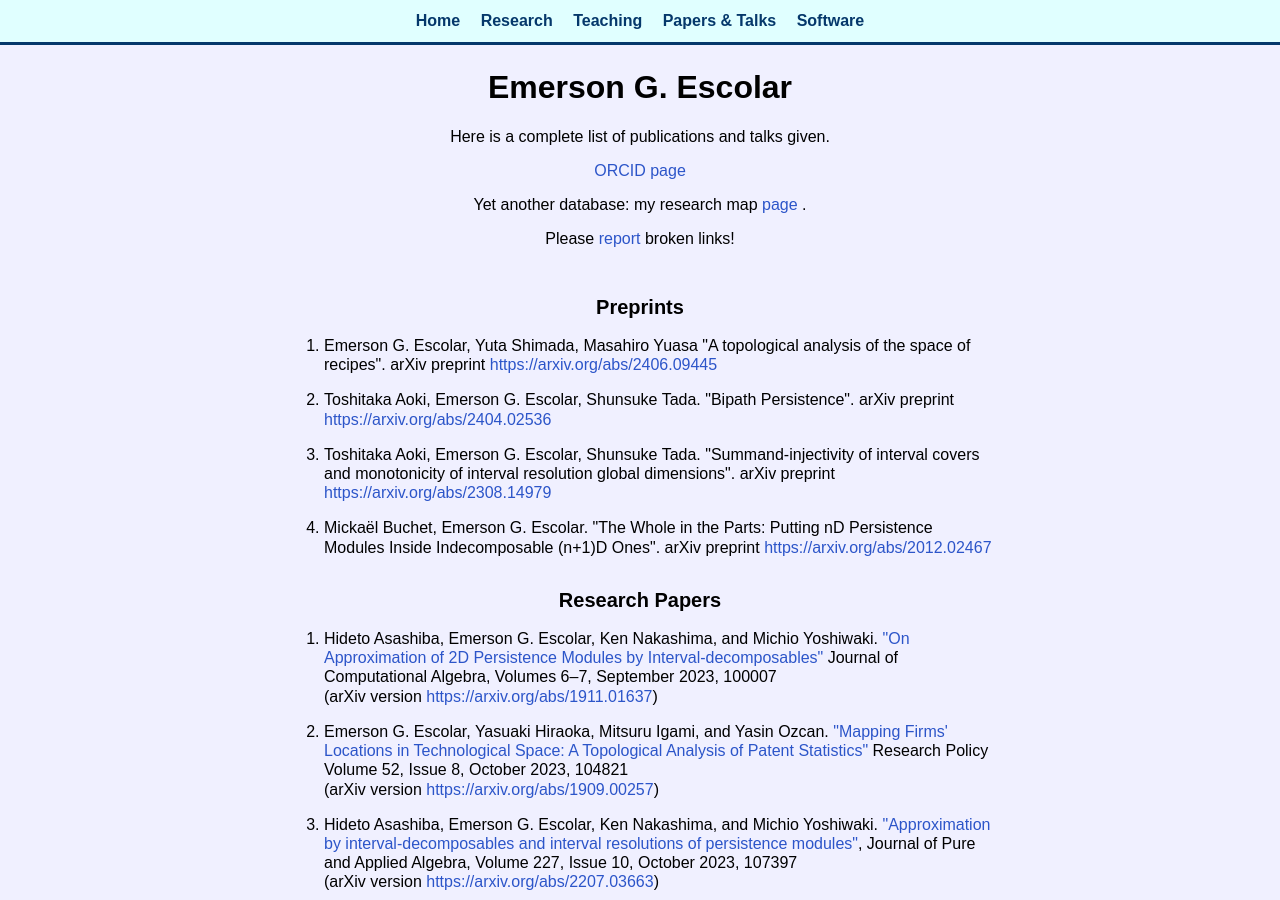
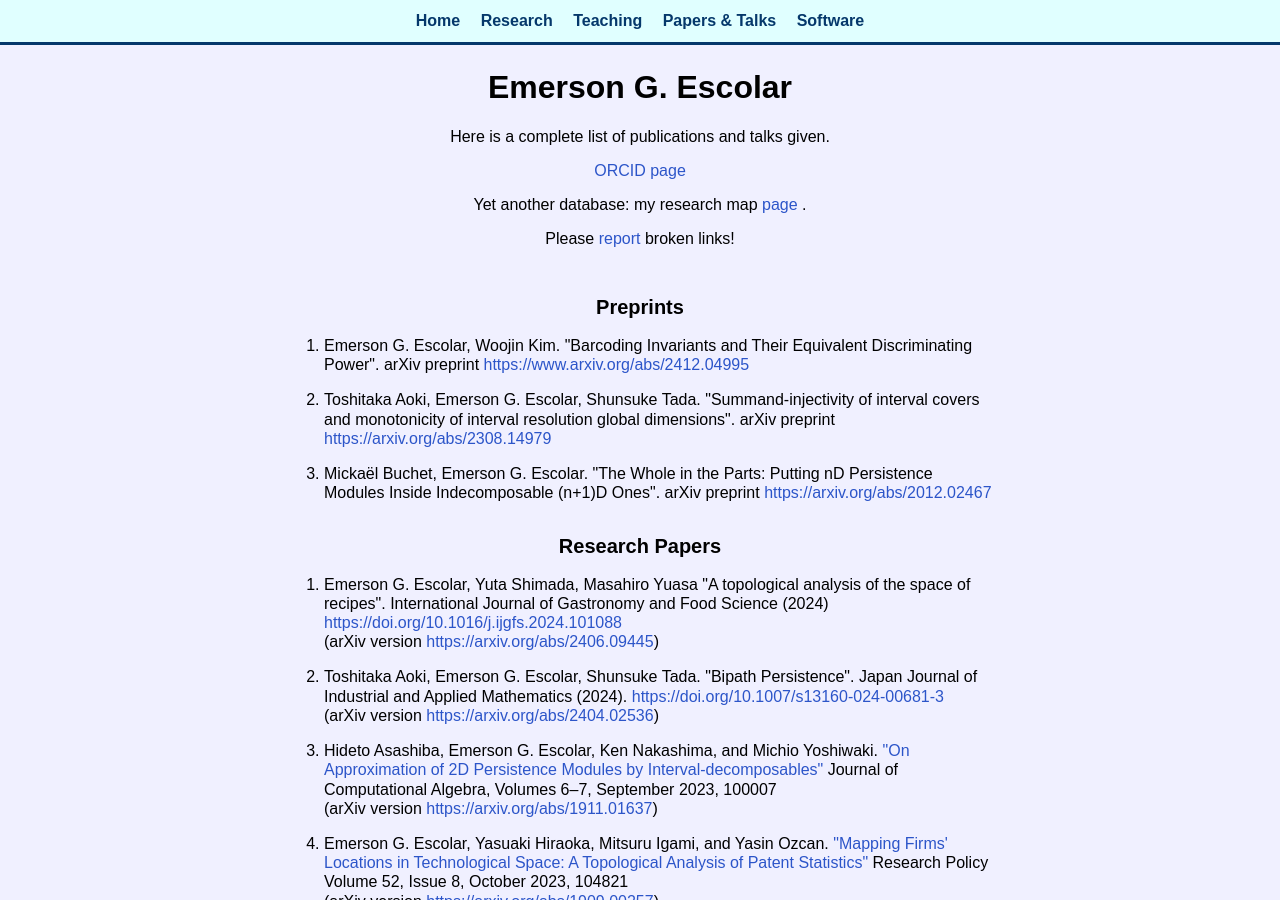
Before and after one commit to emerson-escolar/emerson-escolar.github.io, a Jekyll site: the page built from research_lists.html, in a window 1280 px wide and 900 px high. Built offline with Jekyll 4.4.1, drawn with Linux system fonts in a browser that asks for light colours.

Commit message:
update papers

```diff
--- a/research_lists.html
+++ b/research_lists.html
@@ -33,20 +33,11 @@ title: Emer's Papers & Talks
   <h2> Preprints </h2>
   <ol class="wordbox paperlist">
     <li>
-      Emerson G. Escolar, Yuta Shimada, Masahiro Yuasa
-      "A topological analysis of the space of recipes".
+      Emerson G. Escolar, Woojin Kim.
+      "Barcoding Invariants and Their Equivalent Discriminating Power".
       arXiv preprint
-      <a target="_blank" href=https://arxiv.org/abs/2406.09445>
-	https://arxiv.org/abs/2406.09445
-      </a>
-    </li>
-
-    <li>
-      Toshitaka Aoki, Emerson G. Escolar, Shunsuke Tada.
-      "Bipath Persistence".
-      arXiv preprint
-      <a target="_blank" href=https://arxiv.org/abs/2404.02536>
-        https://arxiv.org/abs/2404.02536
+      <a target="_blank" href=https://www.arxiv.org/abs/2412.04995>
+        https://www.arxiv.org/abs/2412.04995
       </a>
     </li>
 
@@ -73,6 +64,30 @@ title: Emer's Papers & Talks
 <section>
   <h2> Research Papers </h2>
   <ol class="wordbox paperlist">
+    <li>
+      Emerson G. Escolar, Yuta Shimada, Masahiro Yuasa
+      "A topological analysis of the space of recipes".
+      International Journal of Gastronomy and Food Science (2024)
+      <a target="_blank" href=https://doi.org/10.1016/j.ijgfs.2024.101088>
+        https://doi.org/10.1016/j.ijgfs.2024.101088</a>
+
+      <br />
+      (arXiv version <a target="_blank" href=https://arxiv.org/abs/2406.09445>
+        https://arxiv.org/abs/2406.09445</a>)
+    </li>
+
+    <li>
+      Toshitaka Aoki, Emerson G. Escolar, Shunsuke Tada.
+      "Bipath Persistence".
+      Japan Journal of Industrial and Applied Mathematics (2024).
+      <a target="_blank" href=https://doi.org/10.1007/s13160-024-00681-3>
+        https://doi.org/10.1007/s13160-024-00681-3</a>
+
+      <br />
+      (arXiv version <a target="_blank" href=https://arxiv.org/abs/2404.02536>
+        https://arxiv.org/abs/2404.02536</a>)
+    </li>
+
     <li>
       Hideto Asashiba, Emerson G. Escolar, Ken Nakashima, and Michio Yoshiwaki.
       <a target="_blank" href="https://doi.org/10.1016/j.jaca.2023.100007">
```
